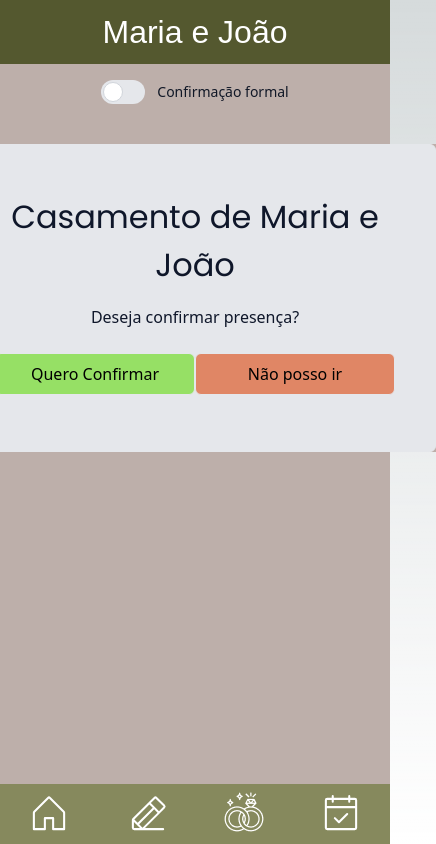
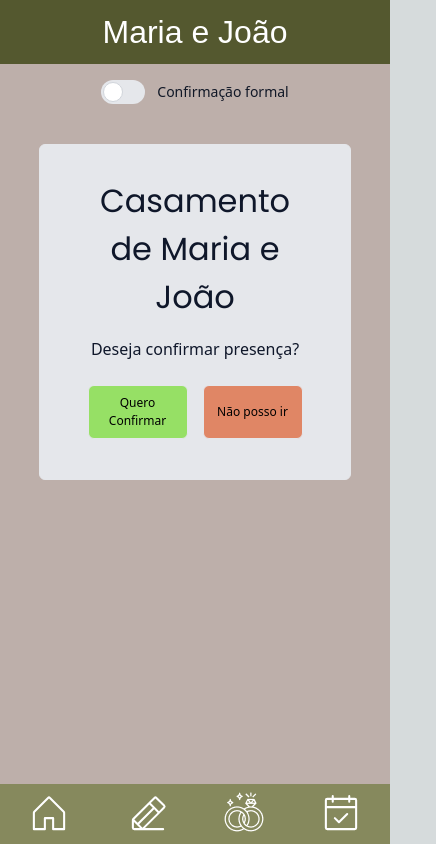
Before and after one commit to nayara-al/my-wedding-invite, a Next.js app: page /salvar-data in a window 390 px wide. Shown: the whole page, 436 px wide, since content can reach past the window. Built offline with nearby package versions, Linux system fonts and the light colour scheme; a web font is replaced by a local one.

Commit message:
refactor: ajuste de responsividade

```diff
--- a/src/components/common/Button/index.tsx
+++ b/src/components/common/Button/index.tsx
@@ -24,7 +24,7 @@ export default function Button({
 
   return (
     <button
-      className={`px-6 py-2 border rounded-md ${buttonTypeClass} w-[200px]`}
+      className={`px-6 py-2 border rounded-md ${buttonTypeClass} w-[200px] max-sm:w-[100px] max-sm:px-1 max-sm:text-[12px]`}
       {...rest}
       disabled={isLoading}
     >
--- a/src/components/pageComponents/salvar-data/FormSave/index.tsx
+++ b/src/components/pageComponents/salvar-data/FormSave/index.tsx
@@ -24,7 +24,7 @@ export default function FormSave() {
   };
 
   return (
-    <div className="p-10 border border-solid rounded-md bg-gray-200" id="formAnimated">
+    <div className="p-10 max-md:py-6 max-md:max-w-[80vw] border border-solid rounded-md bg-gray-200" id="formAnimated">
       <h2 className="py-2 text-[32px] font-poppins text-slate-900">
         Casamento de Maria e João
       </h2>
```
